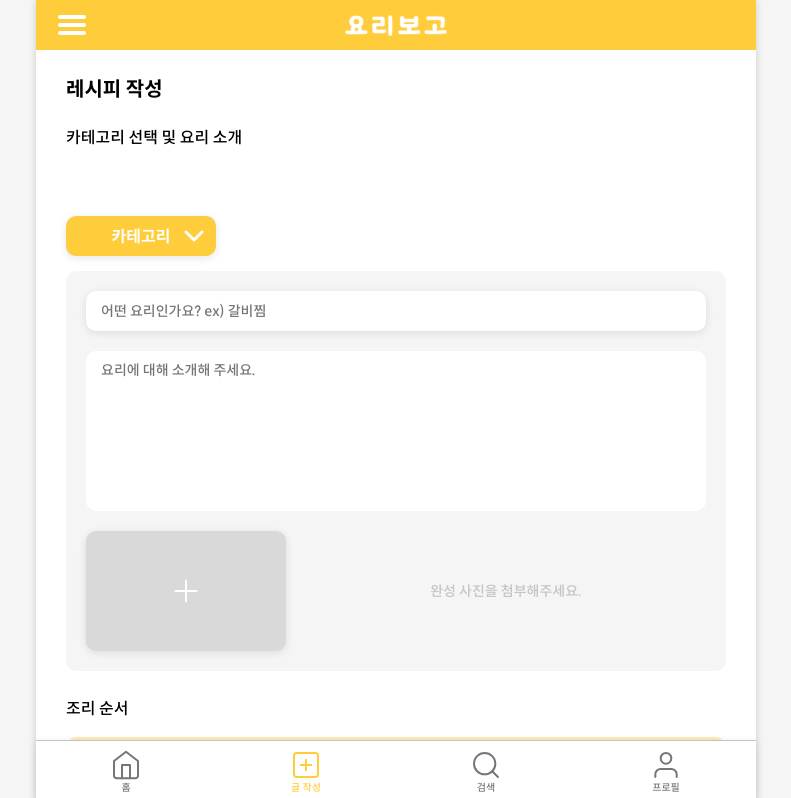
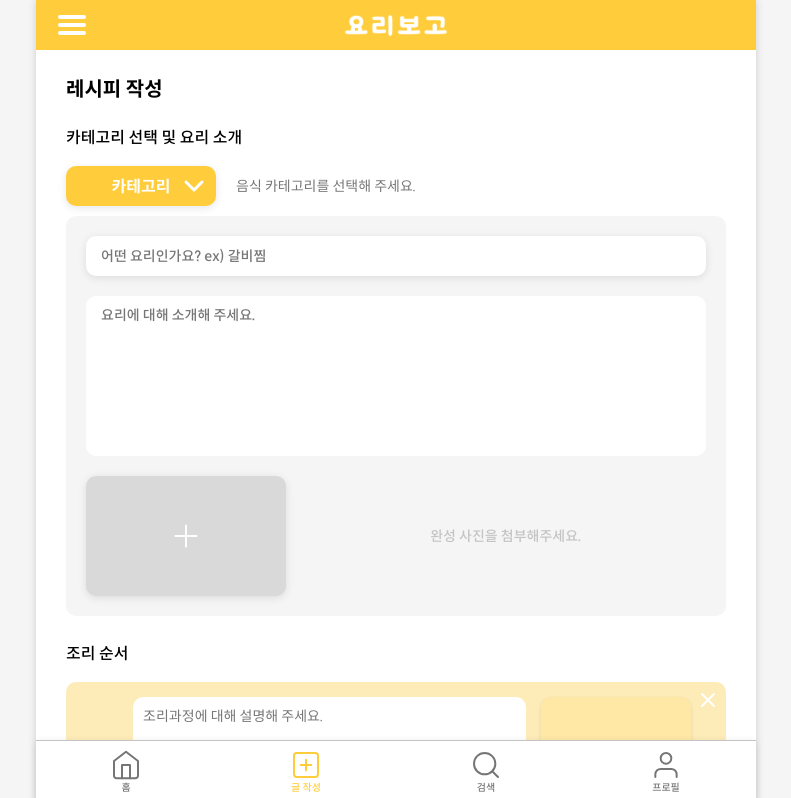
Before and after one commit to gichan-song/elice-portfolio, a React (Create React App) app: page /post in a window 1280 px wide. Shown: the top 798 px of the page, without its empty margins (244-1035 px from the left). Built offline with nearby package versions, Linux system fonts and the light colour scheme; sample sign-in values are in the browser's storage.

Commit message:
style: 레이아웃 수정 및 설명 추가

```diff
--- a/src/components/common/DropDownMenu/DropDownMenu.jsx
+++ b/src/components/common/DropDownMenu/DropDownMenu.jsx
@@ -20,9 +20,12 @@ const DropDownMenu = ({ getCategory, inititalCategory }) => {
   return (
     <>
       <Container>
-        <DropDownMenutButton type='button' onClick={toggle} ref={targetRef} $modalOpen={modalOpen}>
-          {dropDownMenuName}
-        </DropDownMenutButton>
+        <ButtonWrapper>
+          <DropDownMenutButton type='button' onClick={toggle} ref={targetRef} $modalOpen={modalOpen}>
+            {dropDownMenuName}
+          </DropDownMenutButton>
+          <ButtonDescription>음식 카테고리를 선택해 주세요.</ButtonDescription>
+        </ButtonWrapper>
         {modalOpen && (
           <>
             <Ul ref={contentRef}>
@@ -33,6 +36,7 @@ const DropDownMenu = ({ getCategory, inititalCategory }) => {
                   onClick={() => {
                     setSelectedCategory(category);
                     setDropDownMenuName(category);
+                    toggle();
                   }}
                 >
                   {category}
@@ -49,14 +53,25 @@ const DropDownMenu = ({ getCategory, inititalCategory }) => {
 export default DropDownMenu;
 
 const Container = styled.div`
+  position: absolute;
+  top: 0;
+  left: 0;
   display: flex;
   flex-direction: column;
-  gap: 0.6rem;
-  width: 15rem;
+  /* align-items: center; */
+  gap: 1rem;
+  width: 100%;
+`;
+
+const ButtonWrapper = styled.div`
+  display: flex;
+  align-items: center;
+  gap: 2rem;
+  width: 100%;
 `;
 
 const DropDownMenutButton = styled.button`
-  width: 15rem;
+  min-width: 15rem;
   height: 4rem;
   font-size: var(--fs-md);
   font-weight: 700;
@@ -65,6 +80,12 @@ const DropDownMenutButton = styled.button`
     right 5% var(--main-color);
   border-radius: 1rem;
   box-shadow: 0px 2px 8px rgba(0, 0, 0, 0.1);
+`;
+
+const ButtonDescription = styled.p`
+  width: 100%;
+  font-size: var(--fs-sm);
+  color: var(--text-color);
 `;
 
 const Ul = styled.ul`
```
